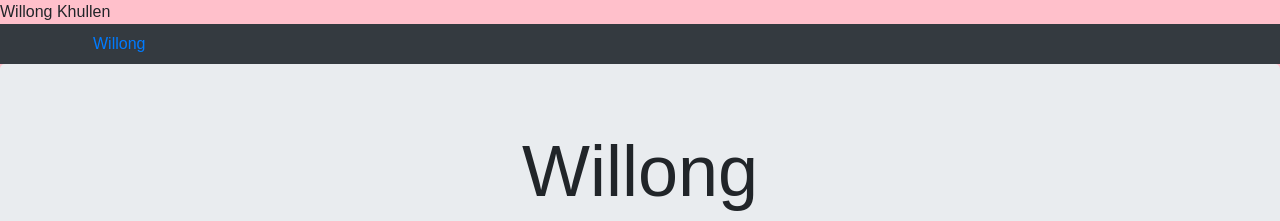
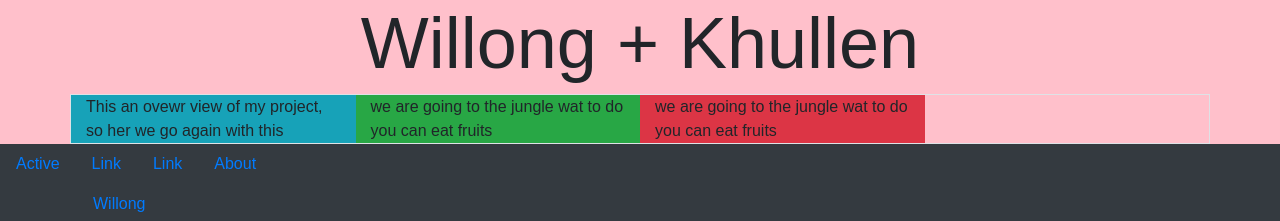
Before and after one commit to Aronhopson/WK-village, a plain HTML site: page Willong.html in a window 1280 px wide. Shown: the top 221 px of the page. Drawn offline with nearby package versions, Linux system fonts and the light colour scheme; some icons are missing.

Commit message:
Project Willong Khullen

```diff
--- a/Willong.html
+++ b/Willong.html
@@ -64,19 +64,30 @@ padding-top: 50%;
     </div>
   !-- </section> -->
 
-    <!-- Grid +Flex
-
     <div class="container">
-      <h1 class="text-center display-3">Grid+flex</h1>
+      <h1 class="text-center display-3">Willong + Khullen</h1>
       <div class="row border justify-content-start align-items-center">
-        <div class="col-sm-3 bg-info">we are going to the jungle wat to do you can eat fruits wha hsdajdk kwaedkaw au akeur aw we7 aieu 98w3r ueawiour 9wu eiur04w98r wpair 0w348 wepa9r 803w44r pw85w034 w309358 n</div>
+        <div class="col-sm-3 bg-info">This an ovewr view of my project, so her we go again with this</div>
         <div class="col-sm-3 bg-success">we are going to the jungle wat to do you can eat fruits</div>
         <div class="col-sm-3 bg-danger">we are going to the jungle wat to do you can eat fruits</div>
 
       </div>
-    </div>-->
+    </div>
+     <ul class="nav bg-dark navbar-dark">
+        <li class="nav-item">
+          <a class="nav-link active" href="#">Active</a>
+        </li>
+        <li class="nav-item">
+          <a class="nav-link" href="#">Link</a>
+        </li>
+        <li class="nav-item">
+          <a class="nav-link" href="#">Link</a>
+        </li>
+        <li class="nav">
+          <a class="nav-link " href="#" tabindex="-1" aria-disabled="true">About</a>
+        </li>
+      </ul>
 
-    Willong Khullen
 <nav class="navbar bg-dark navbar-dark">
   <div class="container">
     <a href="navbar-brand"><i class="fas fa-binaculars mr-2"></i> Willong</a>
@@ -86,7 +97,7 @@ padding-top: 50%;
 <section id="header" class="jumbotron text-center">
   <h1 class="display-3">Willong</h1> --
   <h3 class="color-red">This is Willong khullen village</h3>
-  <!-- <h1 class=" text-center btn btn-info btn-lg bg-primary" class="display3"> <a href="https://sacredsites.com/asia/india/willong_khullen_manipur.html"></a> Willong khullen village</h1> -->
+   <!-- <h1 class=" text-center btn btn-info btn-lg bg-primary" class="display3"> <a href="https://sacredsites.com/asia/india/willong_khullen_manipur.html"></a> Willong khullen village</h1> -->
   <a href="http://manipurtimes.com/the-katak-stones-of-willong/" class="btn btn-info" >Click "About Monolith"</a>
   <!-- <button class="btn btn-info btn-md">click me ok</button> --
   <button class="btn btn-success btn-md">press</button>-->
@@ -142,17 +153,17 @@ padding-top: 50%;
     </div>
   </section>
 
-    <!-- grid
+  <!--
     <div class="container">
       <h1 class="text-center diaplay-4">the grid</h1>
       <div class="row border border-info">
         <h2 class=" col-sm-3 bg-info m-0">half ok</h2>
         <h2 class=" col-sm-6 bg-success m-0">half</h2>
       </div>
-    </div>
-  -->
+    </div>-->
 
-    <!-- Nav bar
+
+   Nav bar
 
     <ul class="nav">
         <li class="nav-item">
@@ -167,7 +178,7 @@ padding-top: 50%;
         <li class="nav">
           <a class="nav-link " href="#" tabindex="-1" aria-disabled="true">Disabled</a>
         </li>
-      </ul>-->
+      </ul>
 
     <!-- flexbox
 
```
